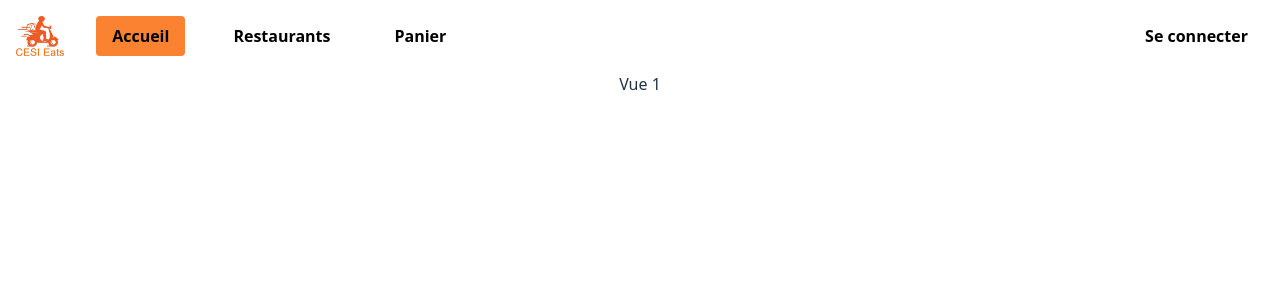
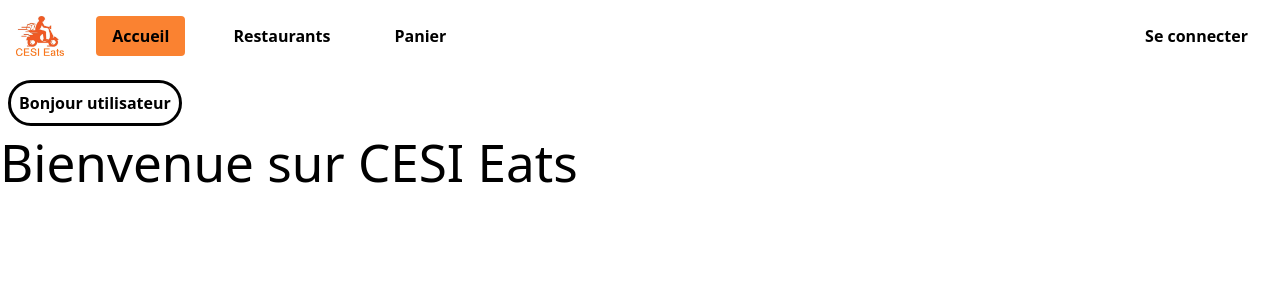
Before and after one commit to Zein-R/Cesi-eats-POC, a Vue app in the folder Cesi-Eats-Front/: page / in a window 1280 px wide. Shown: the top 300 px of the page. Built offline with nearby package versions, Linux system fonts and the light colour scheme.

Commit message:
Add Bienenue

```diff
--- a/Cesi-Eats-Front/src/style.css
+++ b/Cesi-Eats-Front/src/style.css
@@ -66,7 +66,6 @@ button:focus-visible {
 #app {
   width: 100%;
   margin: 0 auto;
-  text-align: center;
 }
 
 
--- a/Cesi-Eats-Front/views/HomeView.vue
+++ b/Cesi-Eats-Front/views/HomeView.vue
@@ -3,7 +3,12 @@
 </script>
 
 <template>
-  <p> Vue 1</p>
+  <div class="d-flex justify-content-left align-items-left">
+    <div class="text-black font-semibold text-left border-3 inline-block p-2 m-2 rounded-4xl">Bonjour utilisateur</div>
+    <div class="text-black w-full">
+      <h1>Bienvenue sur CESI Eats</h1>
+    </div>
+  </div>
 </template>
 
 <style scoped>
```
Also changed, not shown: 1 other file (tests, documents, lock files or other folders).
